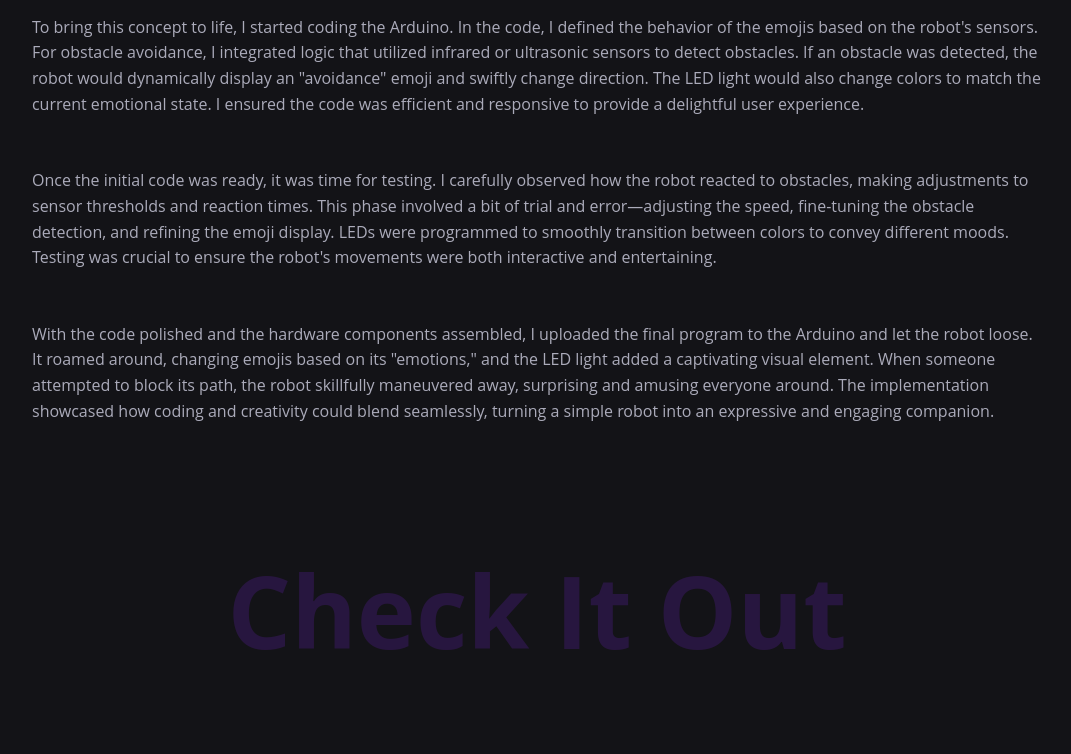
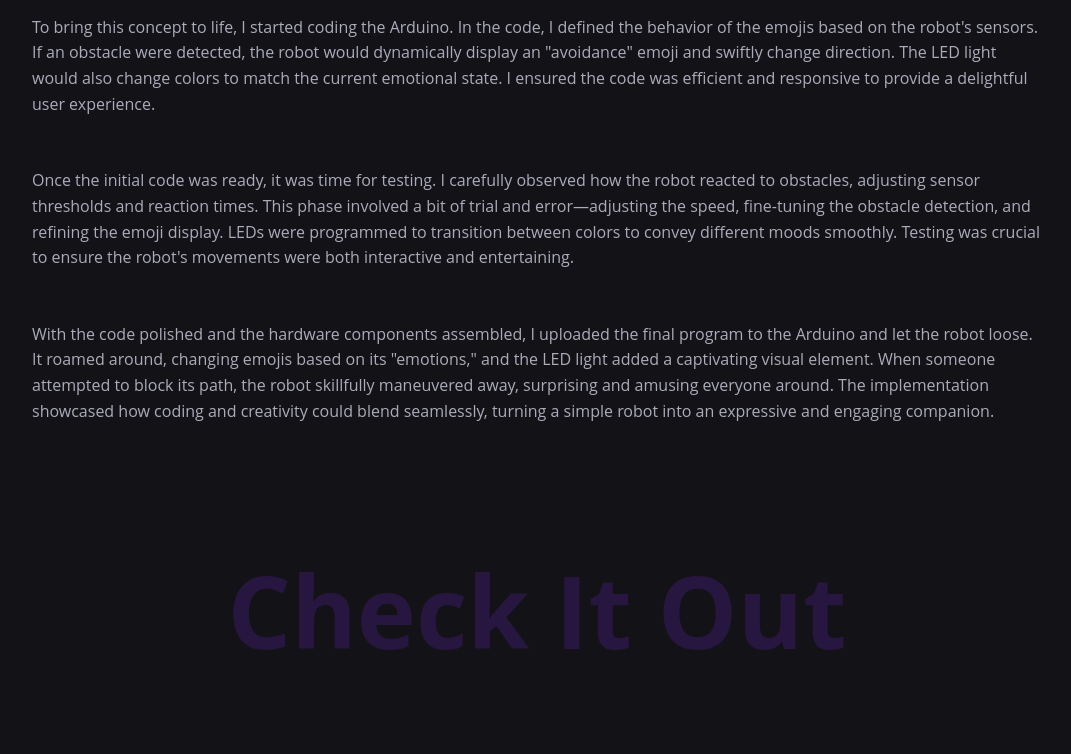
Before and after one commit to mjobidev/web, a plain HTML site: page Ai2.html in a window 1280 px wide. Shown: the part 1271-2025 px from the top of the page, without its empty margins (103-1174 px from the left). Drawn offline with nearby package versions, Linux system fonts and the light colour scheme; grey boxes are pictures that could not be loaded.

Commit message:
Update Ai2.html

```diff
--- a/Ai2.html
+++ b/Ai2.html
@@ -86,7 +86,7 @@
 
 
             <div class="game1-text">
-              <p>To bring this concept to life, I started coding the Arduino. In the code, I defined the behavior of the emojis based on the robot's sensors. For obstacle avoidance, I integrated logic that utilized infrared or ultrasonic sensors to detect obstacles. If an obstacle was detected, the robot would dynamically display an "avoidance" emoji and swiftly change direction. The LED light would also change colors to match the current emotional state. I ensured the code was efficient and responsive to provide a delightful user experience.</p>
+              <p>To bring this concept to life, I started coding the Arduino. In the code, I defined the behavior of the emojis based on the robot's sensors. If an obstacle were detected, the robot would dynamically display an "avoidance" emoji and swiftly change direction. The LED light would also change colors to match the current emotional state. I ensured the code was efficient and responsive to provide a delightful user experience.</p>
 
                 <p>‍</p>
                 <p>‍</p>
@@ -94,7 +94,7 @@
 
             <div class="game2-text">
 
-              <p>Once the initial code was ready, it was time for testing. I carefully observed how the robot reacted to obstacles, making adjustments to sensor thresholds and reaction times. This phase involved a bit of trial and error—adjusting the speed, fine-tuning the obstacle detection, and refining the emoji display. LEDs were programmed to smoothly transition between colors to convey different moods. Testing was crucial to ensure the robot's movements were both interactive and entertaining.
+              <p>Once the initial code was ready, it was time for testing. I carefully observed how the robot reacted to obstacles, adjusting sensor thresholds and reaction times. This phase involved a bit of trial and error—adjusting the speed, fine-tuning the obstacle detection, and refining the emoji display. LEDs were programmed to transition between colors to convey different moods smoothly. Testing was crucial to ensure the robot's movements were both interactive and entertaining.
               </p>
               <p>‍</p>
               <p>‍</p>
```
